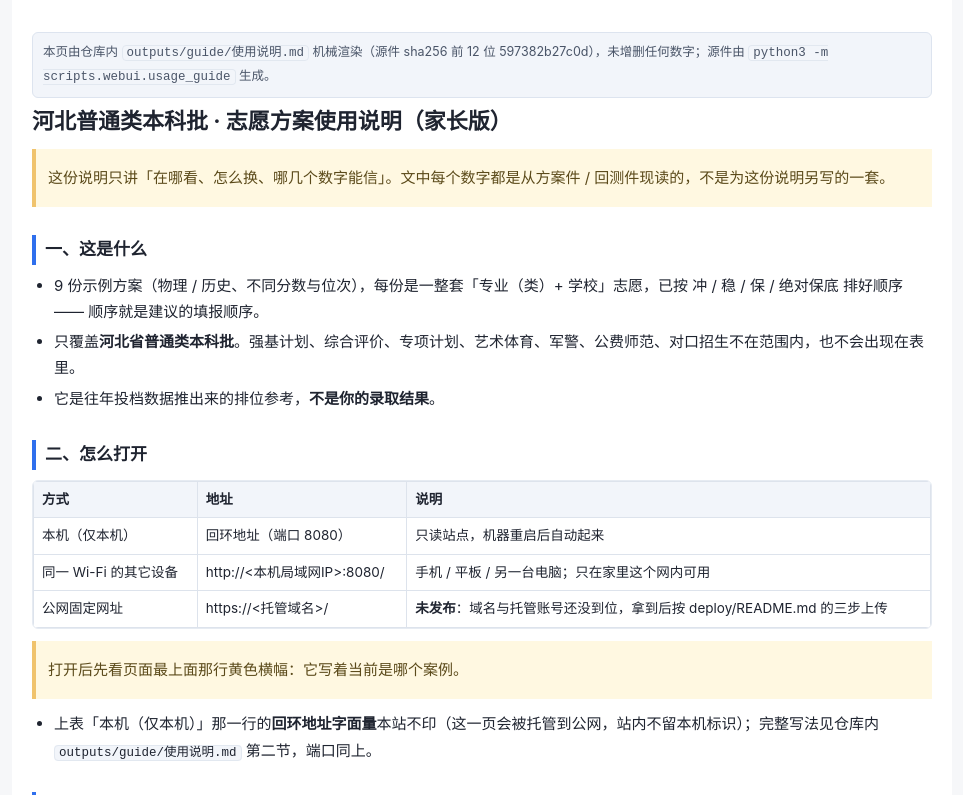
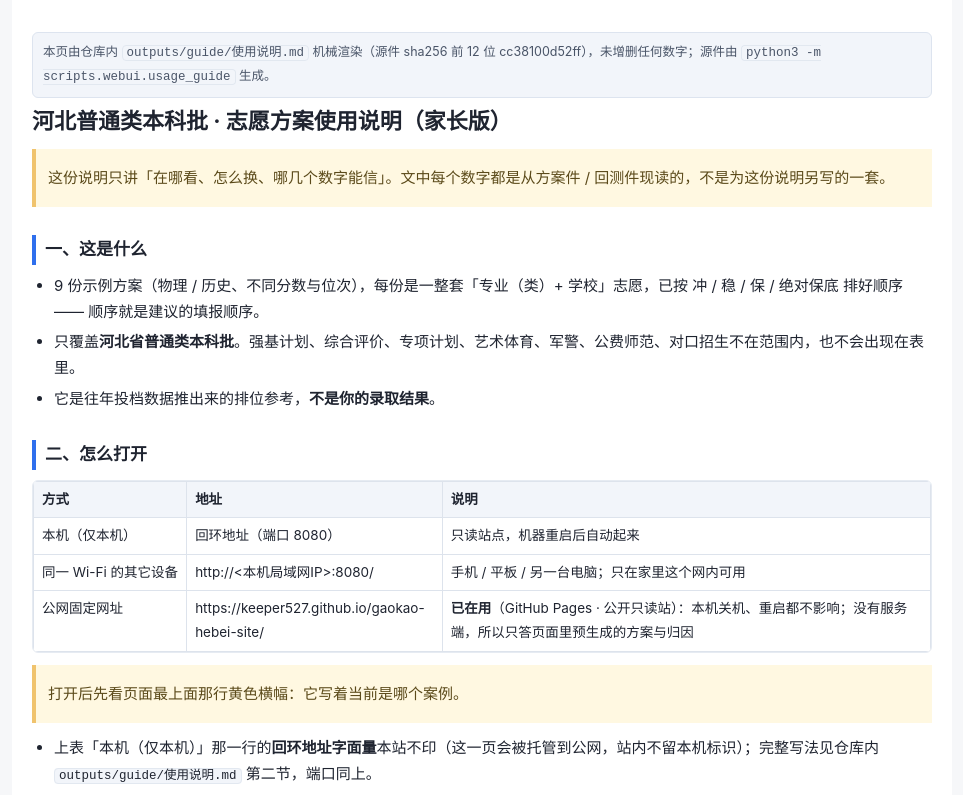
Before and after one commit to keeper527/gaokao-hebei-site, a plain HTML site: page guide.html in a window 1280 px wide. Shown: the top 795 px of the page, without its empty margins (158-1121 px from the left). Drawn offline with Linux system fonts and the light colour scheme.

Commit message:
site: 现树重建快照（466589d0）

```diff
--- a/guide.html
+++ b/guide.html
@@ -24,7 +24,7 @@ li{margin:4px 0}
 .tsc tbody td:first-child{position:sticky;left:0;background:#fff;z-index:1}
 .tsc thead th:first-child{position:sticky;left:0;z-index:2}
 </style></head><body><div class="wrap">
-<p class="src">本页由仓库内 <code>outputs/<wbr>guide/<wbr>使用说明.md</code> 机械渲染（源件 sha256 前 12 位 597382b27c0d），未增删任何数字；源件由 <code>python3 -m scripts.webui.usage_guide</code> 生成。</p>
+<p class="src">本页由仓库内 <code>outputs/<wbr>guide/<wbr>使用说明.md</code> 机械渲染（源件 sha256 前 12 位 cc38100d52ff），未增删任何数字；源件由 <code>python3 -m scripts.webui.usage_guide</code> 生成。</p>
 <h1>河北普通类本科批 · 志愿方案使用说明（家长版）</h1>
 <blockquote><p>这份说明只讲「在哪看、怎么换、哪几个数字能信」。文中每个数字都是从方案件 / 回测件现读的，不是为这份说明另写的一套。</p></blockquote>
 <h2>一、这是什么</h2>
@@ -36,7 +36,7 @@ li{margin:4px 0}
 <tbody>
 <tr><td>本机（仅本机）</td><td>回环地址（端口 8080）</td><td>只读站点，机器重启后自动起来</td></tr>
 <tr><td>同一 Wi-Fi 的其它设备</td><td>http://<wbr>&lt;本机局域网IP&gt;:8080/</td><td>手机 / 平板 / 另一台电脑；只在家里这个网内可用</td></tr>
-<tr><td>公网固定网址</td><td>https://<wbr>&lt;托管域名&gt;/</td><td><b>未发布</b>：域名与托管账号还没到位，拿到后按 deploy/<wbr>README.md 的三步上传</td></tr>
+<tr><td>公网固定网址</td><td>https://<wbr>keeper527.github.io/<wbr>gaokao-hebei-site/</td><td><b>已在用</b>（GitHub Pages · 公开只读站）：本机关机、重启都不影响；没有服务端，所以只答页面里预生成的方案与归因</td></tr>
 </tbody></table>
 </div>
 <blockquote><p>打开后先看页面最上面那行黄色横幅：它写着当前是哪个案例。</p></blockquote>
```
Also changed, not shown: index.html (+2 -2 lines), data/manifest.json.
